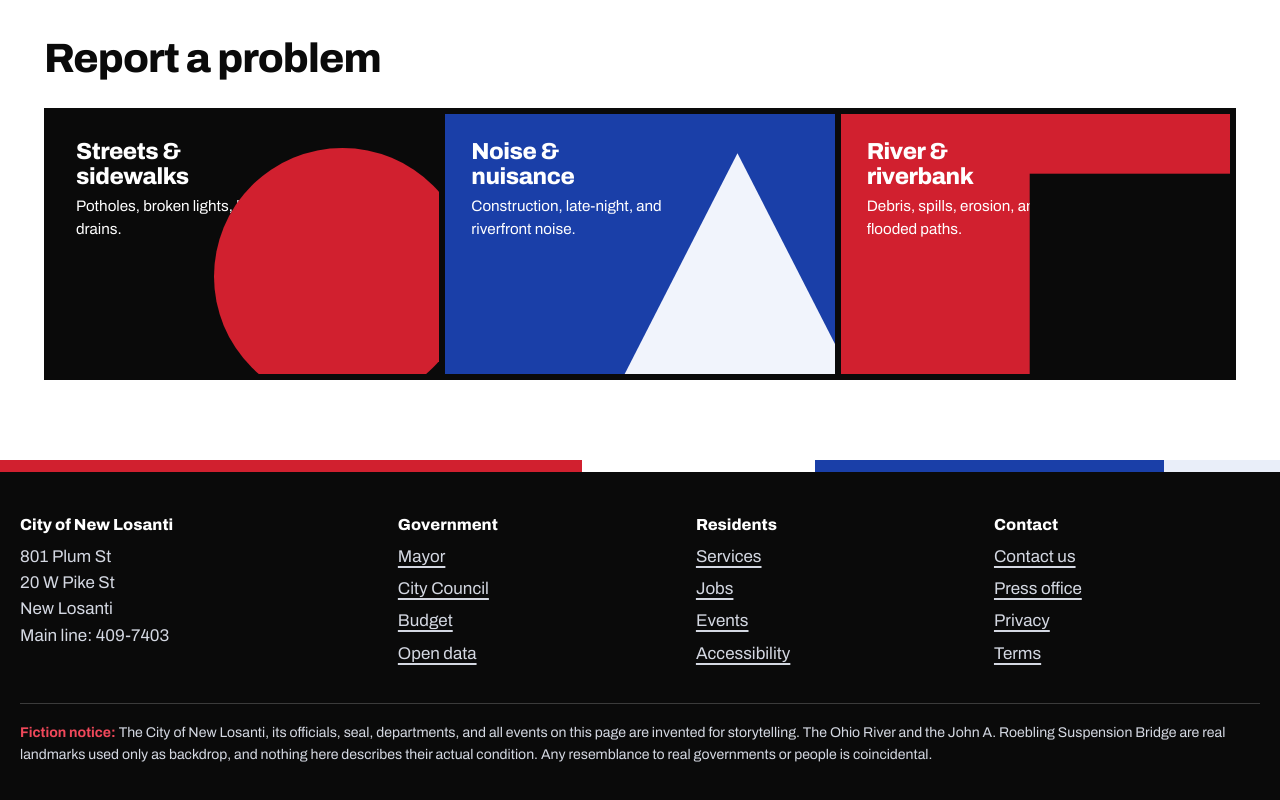
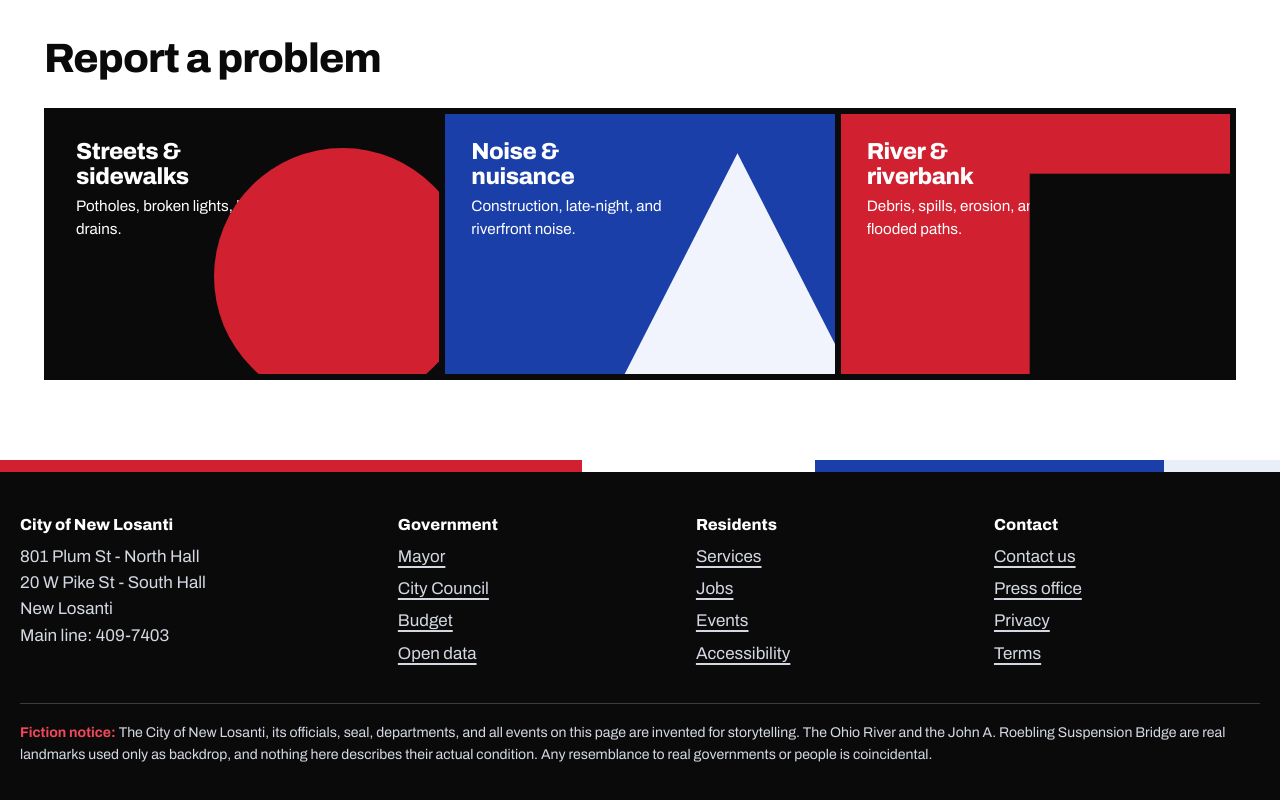
Before and after one commit to iktruhs/fakecity, a plain HTML site: page index.html in a window 1280 px wide. Shown: the part 4118-4918 px from the top of the page. Drawn offline with Linux system fonts and the light colour scheme.

Commit message:
Update index.html

```diff
--- a/index.html
+++ b/index.html
@@ -784,7 +784,7 @@ footer .fine strong{color:var(--brass)}
     <div class="grid">
       <div>
         <h3>City of New Losanti</h3>
-        <p>801 Plum St<br>20 W Pike St<br>New Losanti<br>Main line: 409-7403</p>
+        <p>801 Plum St - North Hall<br>20 W Pike St - South Hall<br>New Losanti<br>Main line: 409-7403</p>
       </div>
       <div>
         <h3>Government</h3>
```
